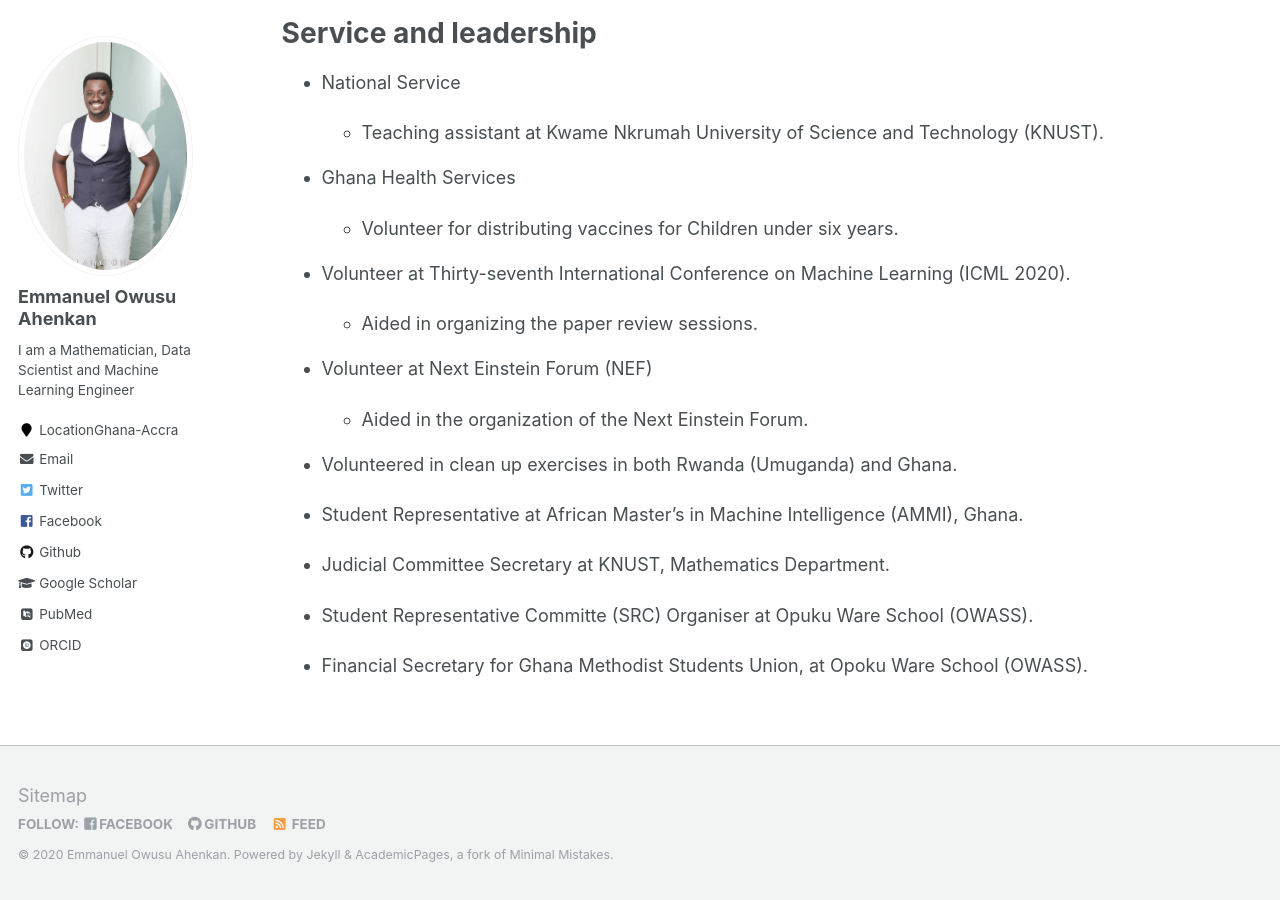
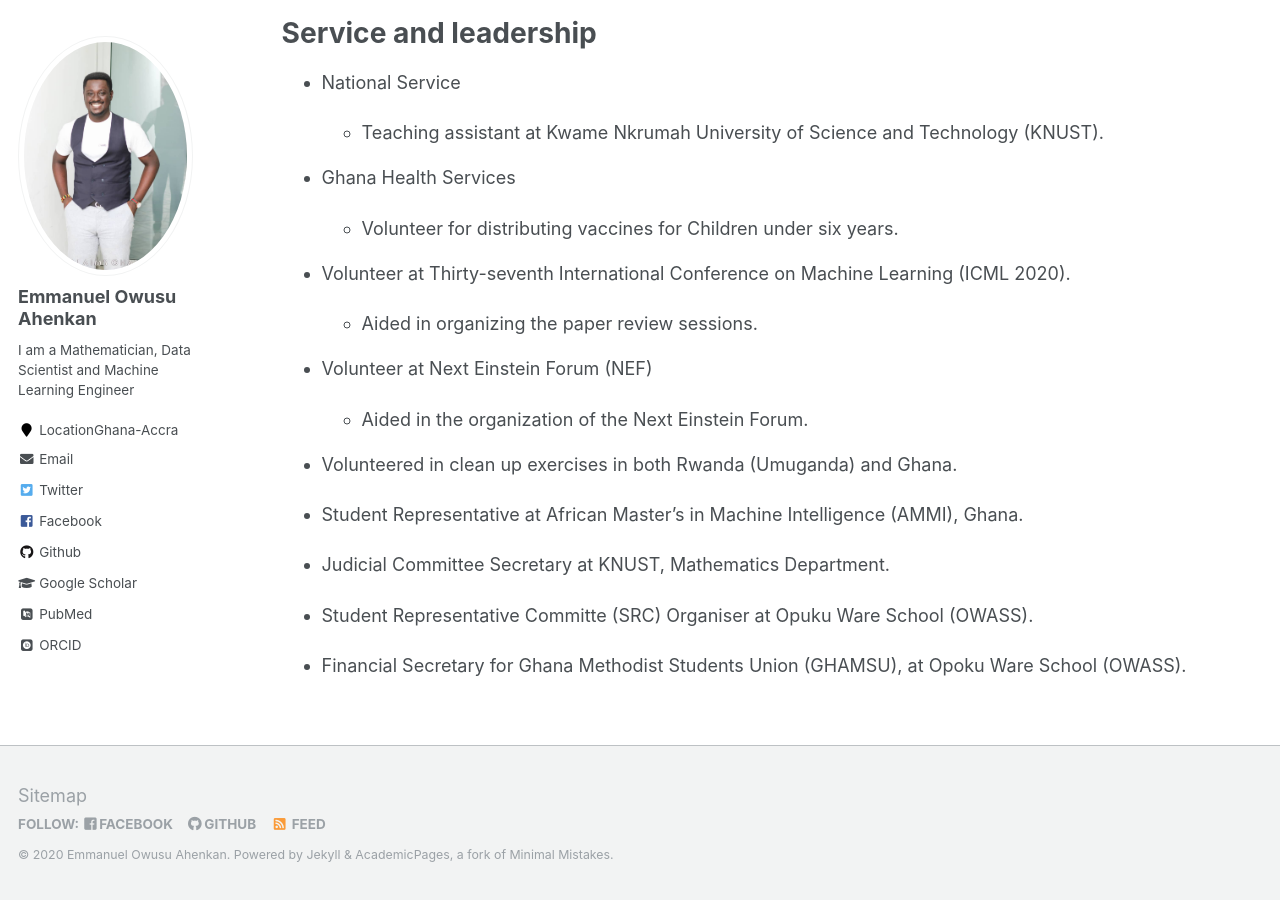
Before and after one commit to EmmanuelOwusu/EmmanuelOwusu.github.io, a Jekyll site: the page built from _pages/cv.md, in a window 1280 px wide and 900 px high, scrolled down 2054 px. Built offline with Jekyll 4.4.1, drawn with Linux system fonts in a browser that asks for light colours; some web fonts are replaced.

Commit message:
Updated CV.md
Updated CV.md

```diff
--- a/_pages/cv.md
+++ b/_pages/cv.md
@@ -84,4 +84,4 @@ Service and leadership
 
 * Student Representative Committe (SRC) Organiser at Opuku Ware School (OWASS).
 
-* Financial Secretary for Ghana Methodist Students Union, at Opoku Ware School (OWASS).
+* Financial Secretary for Ghana Methodist Students Union (GHAMSU), at Opoku Ware School (OWASS).
```
